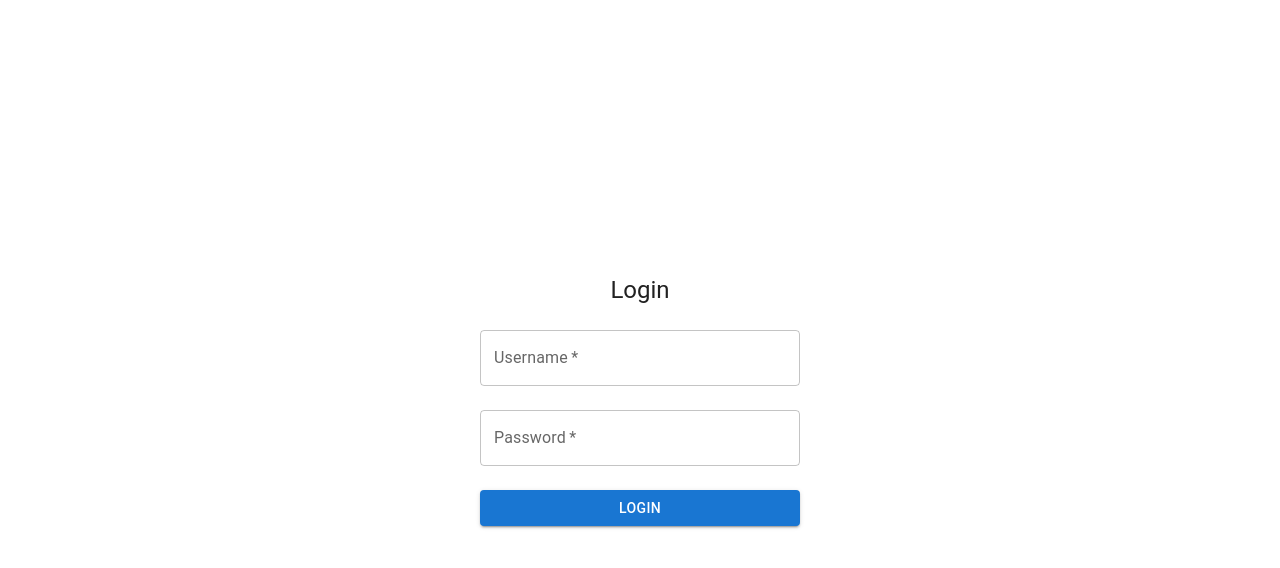
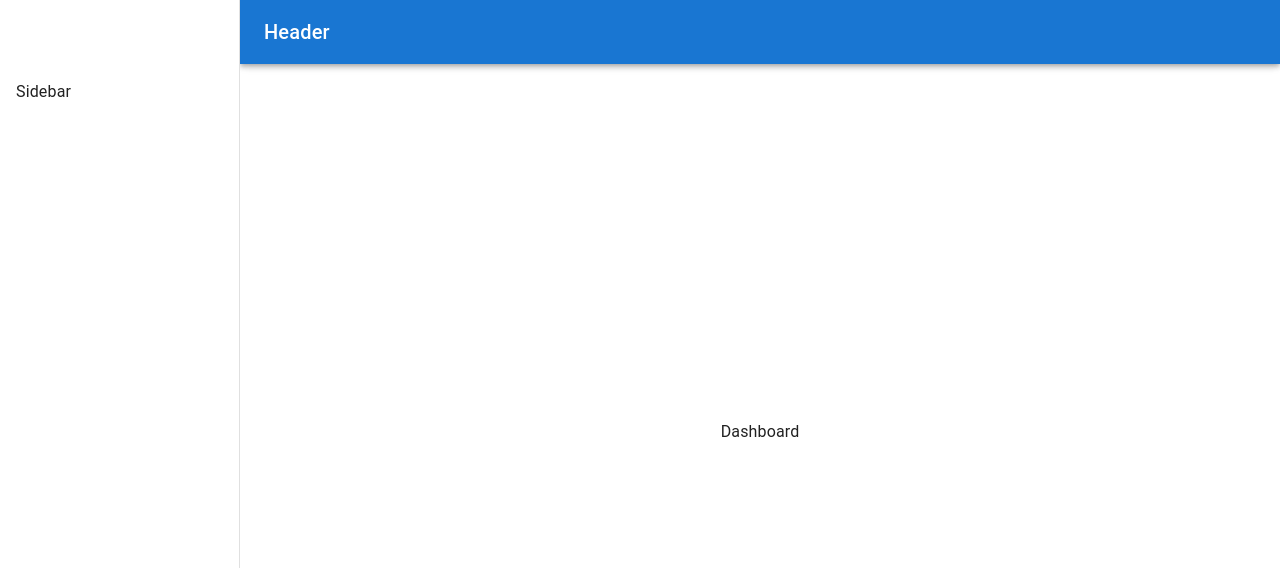
Before and after one commit to mimeo02/booking_tour, a React (Create React App) app: page / in a window 1280 px wide. Shown: the top 568 px of the page. Built offline with nearby package versions, Linux system fonts and the light colour scheme.

Commit message:
feat: setup react-router-dom

```diff
--- a/package.json
+++ b/package.json
@@ -20,6 +20,8 @@
     "jotai": "^2.15.1",
     "react": "^19.2.0",
     "react-dom": "^19.2.0",
+    "react-redux": "^9.2.0",
+    "react-router-dom": "^7.9.5",
     "react-scripts": "5.0.1",
     "typescript": "^4.9.5",
     "web-vitals": "^2.1.4",
--- a/src/App.tsx
+++ b/src/App.tsx
@@ -1,12 +1,19 @@
-import { Fragment } from 'react';
-import Login from './pages/Login';
-import { Box } from '@mui/material';
-import './App.css';
+import { Box } from "@mui/material";
+import { RouterProvider } from "react-router-dom";
+import "./App.css";
+import routes from "./routes/routes";
 
 function App() {
   return (
-    <Box sx={{ height: '100%', display: 'flex', alignItems: 'center', justifyContent: 'center' }}>
-      <Login />
+    <Box
+      sx={{
+        height: "100%",
+        display: "flex",
+        alignItems: "center",
+        justifyContent: "center",
+      }}
+    >
+      <RouterProvider router={routes} />
     </Box>
   );
 }
--- a/src/api/axios.ts
+++ b/src/api/axios.ts
@@ -1,4 +1,4 @@
-
+// api/axios.ts
 import axios from 'axios';
 
 const api = axios.create({
--- a/src/index.tsx
+++ b/src/index.tsx
@@ -1,24 +1,26 @@
-import React from 'react';
-import ReactDOM from 'react-dom/client';
-import './index.css';
-import App from './App';
-import { ThemeProvider } from '@mui/material/styles';
-import CssBaseline from '@mui/material/CssBaseline';
-import reportWebVitals from './reportWebVitals';
-import { theme } from './theme/theme';
+import React from "react";
+import ReactDOM from "react-dom/client";
+import "./index.css";
+import App from "./App";
+import { ThemeProvider } from "@mui/material/styles";
+import CssBaseline from "@mui/material/CssBaseline";
+import reportWebVitals from "./reportWebVitals";
+import { theme } from "./theme/theme";
+import { Provider } from "jotai";
 
 const root = ReactDOM.createRoot(
-  document.getElementById('root') as HTMLElement
+  document.getElementById("root") as HTMLElement
 );
 root.render(
   <React.StrictMode>
     <ThemeProvider theme={theme}>
       <CssBaseline />
-      <App />
+      <Provider>
+        <App />
+      </Provider>
     </ThemeProvider>
   </React.StrictMode>
 );
-
 
 // If you want to start measuring performance in your app, pass a function
 // to log results (for example: reportWebVitals(console.log))
--- a/src/models/login.model.ts
+++ b/src/models/login.model.ts
@@ -1,8 +1,12 @@
-import * as Yup from 'yup';
+// login.model.ts
+import * as Yup from "yup";
 
 export const loginPayloadSchema = Yup.object().shape({
-  username: Yup.string().required('Username is required').default(""),
-  password: Yup.string().min(6, 'Password must be at least 6 characters').required('Password is required').default(""),
+  username: Yup.string().required("Email is required").default(""),
+  password: Yup.string()
+    .min(6, "Password must be at least 6 characters")
+    .required("Password is required")
+    .default(""),
 });
 
-export type LoginPayloadSchema  = Yup.InferType<typeof loginPayloadSchema>;
+export type LoginPayloadSchema = Yup.InferType<typeof loginPayloadSchema>;
--- /dev/null
+++ b/src/pages/Dashboard.tsx
@@ -0,0 +1,7 @@
+import React from "react";
+
+const Dashboard = () => {
+  return <div>Dashboard</div>;
+};
+
+export default Dashboard;
--- a/src/pages/LandingPage.tsx
+++ b/src/pages/LandingPage.tsx
@@ -1,9 +1,103 @@
-import React from 'react'
+import {
+  AppBar,
+  Box,
+  Drawer,
+  IconButton,
+  Toolbar,
+  Typography,
+} from "@mui/material";
+import MenuIcon from "@mui/icons-material/Menu";
+import { useState } from "react";
+import { Outlet } from "react-router-dom";
+
+const drawerWidth = 240;
 
 const LandingPage = () => {
+  const [mobileOpen, setMobileOpen] = useState(false);
+
+  const handleDrawerToggle = () => {
+    setMobileOpen(!mobileOpen);
+  };
+
+  const drawer = (
+    <div>
+      <Toolbar />
+      <Box sx={{ overflow: "auto" }}>
+        <Typography p={2}>Sidebar</Typography>
+      </Box>
+    </div>
+  );
+
   return (
-    <div>LandingPage</div>
-  )
-}
+    <Box sx={{ display: "flex" }}>
+      <AppBar
+        position="fixed"
+        sx={{
+          width: { sm: `calc(100% - ${drawerWidth}px)` },
+          ml: { sm: `${drawerWidth}px` },
+        }}
+      >
+        <Toolbar>
+          <IconButton
+            color="inherit"
+            aria-label="open drawer"
+            edge="start"
+            onClick={handleDrawerToggle}
+            sx={{ mr: 2, display: { sm: "none" } }}
+          >
+            <MenuIcon />
+          </IconButton>
+          <Typography variant="h6" noWrap component="div">
+            Header
+          </Typography>
+        </Toolbar>
+      </AppBar>
+      <Box
+        component="nav"
+        sx={{ width: { sm: drawerWidth }, flexShrink: { sm: 0 } }}
+      >
+        <Drawer
+          variant="temporary"
+          open={mobileOpen}
+          onClose={handleDrawerToggle}
+          ModalProps={{ keepMounted: true }}
+          sx={{
+            display: { xs: "block", sm: "none" },
+            "& .MuiDrawer-paper": {
+              boxSizing: "border-box",
+              width: drawerWidth,
+            },
+          }}
+        >
+          {drawer}
+        </Drawer>
+        <Drawer
+          variant="permanent"
+          sx={{
+            display: { xs: "none", sm: "block" },
+            "& .MuiDrawer-paper": {
+              boxSizing: "border-box",
+              width: drawerWidth,
+            },
+          }}
+          open
+        >
+          {drawer}
+        </Drawer>
+      </Box>
+      <Box
+        component="main"
+        sx={{
+          flexGrow: 1,
+          p: 3,
+          width: { sm: `calc(100% - ${drawerWidth}px)` },
+        }}
+      >
+        <Toolbar />
+        <Outlet />
+      </Box>
+    </Box>
+  );
+};
 
-export default LandingPage
+export default LandingPage;
--- a/src/pages/Login.tsx
+++ b/src/pages/Login.tsx
@@ -18,8 +18,6 @@ const Login = () => {
 
   const handleLogin = (payload: LoginPayloadSchema) => {
     // todo: call api
-    console.log(payload);
-
     api
       .post("https://api.ducmanhsuncloud.click/login", {
         test: payload.username,
--- /dev/null
+++ b/src/routes/routes.tsx
@@ -0,0 +1,32 @@
+import { createBrowserRouter, RouteObject } from "react-router-dom";
+import Login from "../pages/Login";
+import LandingPage from "../pages/LandingPage";
+import Dashboard from "../pages/Dashboard";
+
+const routes = createBrowserRouter([
+  {
+    id: "root",
+    path: "/",
+    element: <LandingPage />,
+    children: [
+      {
+        index: true,
+        id: "dashboard",
+        element: <Dashboard />,
+      },
+    ],
+  },
+  {
+    id: "login",
+    path: "/login",
+    element: <Login />,
+  },
+  // todo: add NotFound Page
+  // {
+  //   id: "not-found",
+  //   path: "*",
+  //   element: <NotFound />,
+  // },
+]);
+
+export default routes;
--- a/tsconfig.json
+++ b/tsconfig.json
@@ -22,5 +22,5 @@
   },
   "include": [
     "src"
-  ]
+, "src/api/axios.ts"  ]
 }
```
Also changed, not shown: 2 other files (tests, documents, lock files or other folders).
